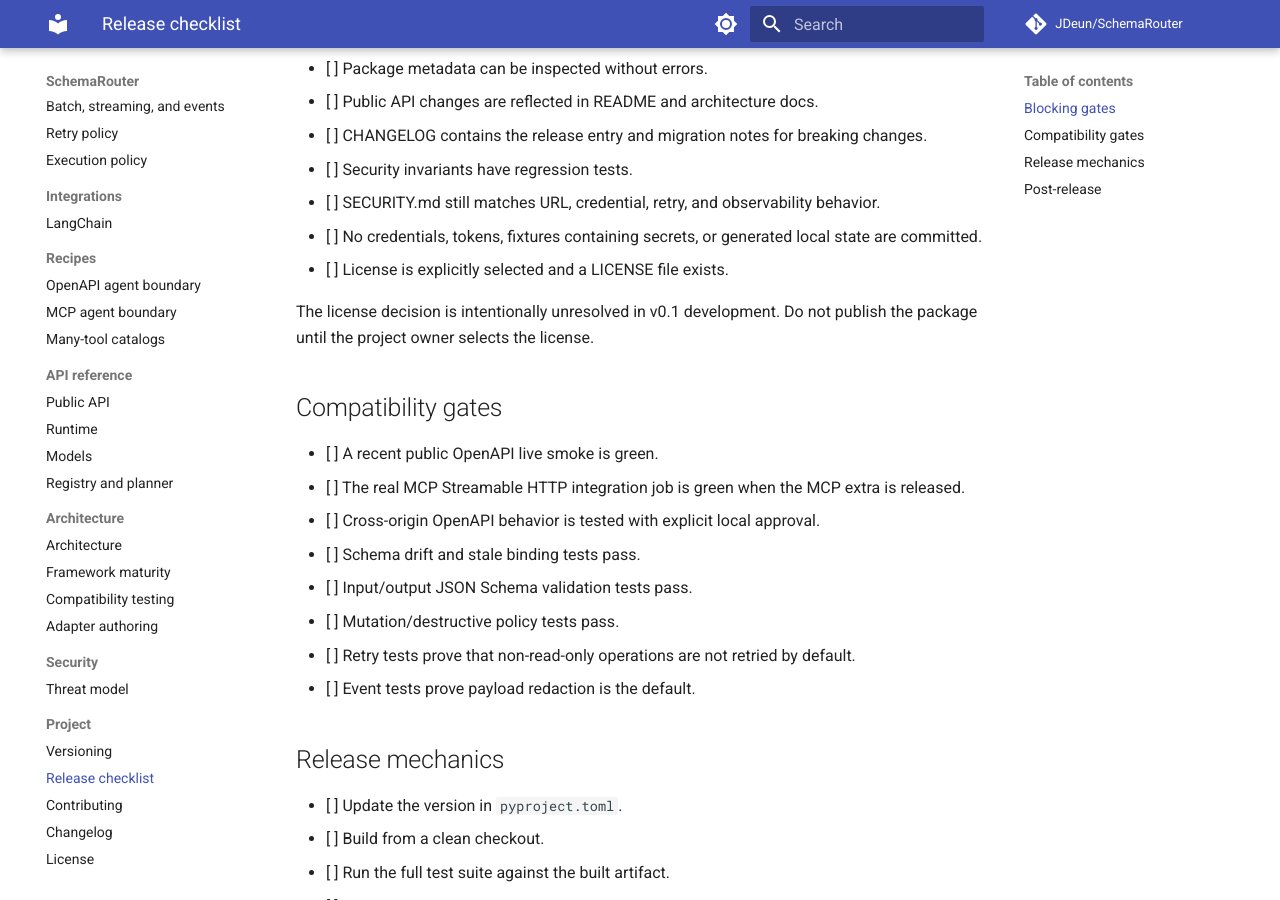
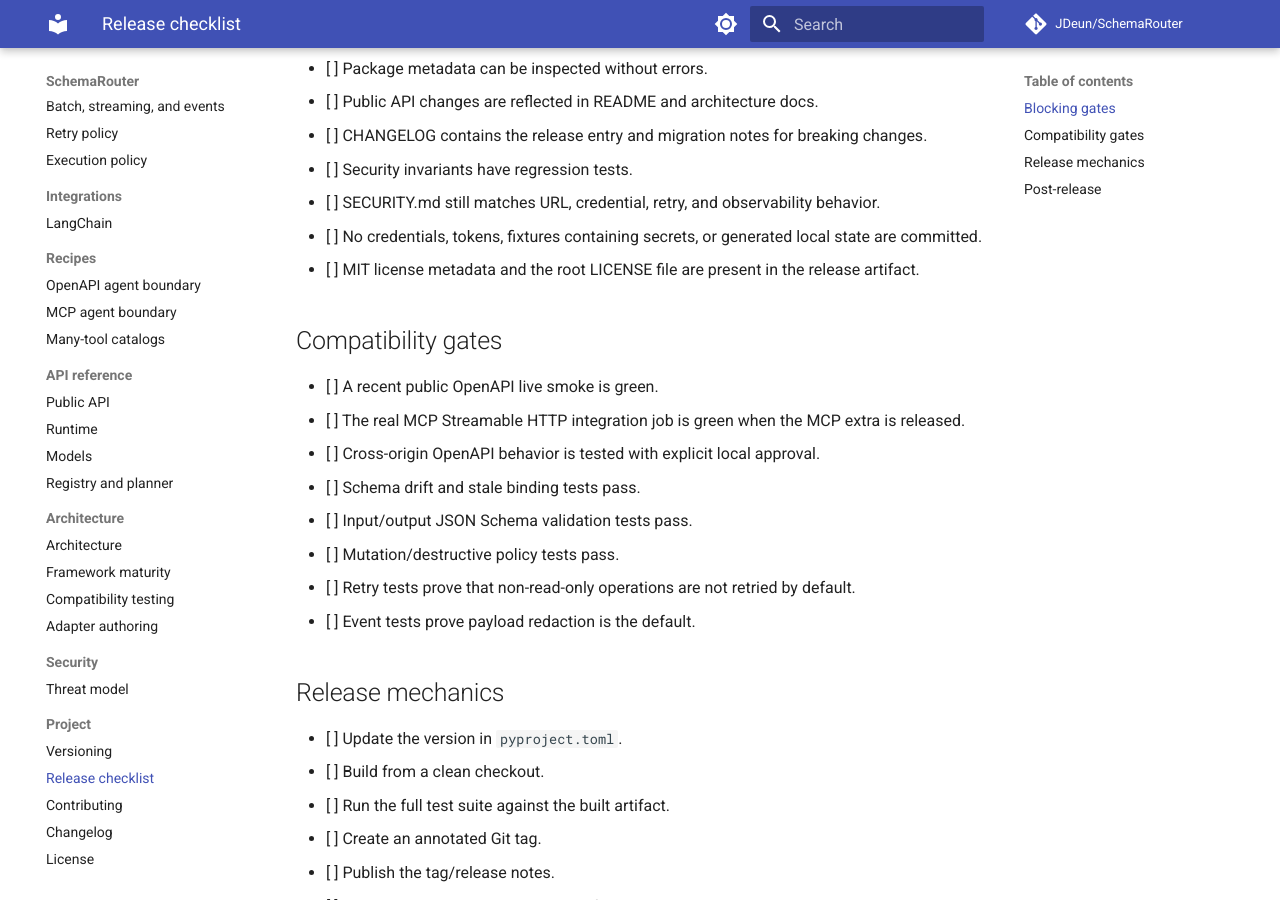
Before and after one commit to JDeun/SchemaRouter, an MkDocs documentation site: the page built from docs/release-checklist.md, in a window 1280 px wide and 900 px high, scrolled down 434 px. Built offline with MkDocs 1.6.1 and Material for MkDocs 9.7.7, drawn with Linux system fonts in a browser that asks for light colours; comment, search, counter and statistics services are not loaded.

Commit message:
docs: resolve MIT release license gate

```diff
--- a/docs/release-checklist.md
+++ b/docs/release-checklist.md
@@ -15,10 +15,7 @@
 - [ ] Security invariants have regression tests.
 - [ ] SECURITY.md still matches URL, credential, retry, and observability behavior.
 - [ ] No credentials, tokens, fixtures containing secrets, or generated local state are committed.
-- [ ] License is explicitly selected and a LICENSE file exists.
-
-The license decision is intentionally unresolved in v0.1 development. Do not publish the package
-until the project owner selects the license.
+- [ ] MIT license metadata and the root LICENSE file are present in the release artifact.
 
 ## Compatibility gates
 
```
